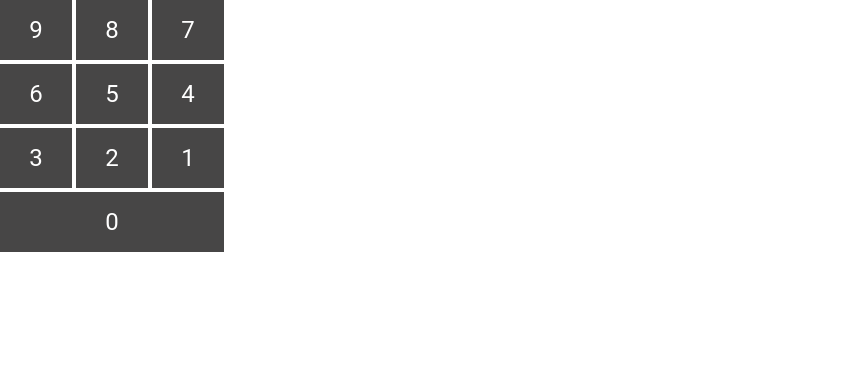
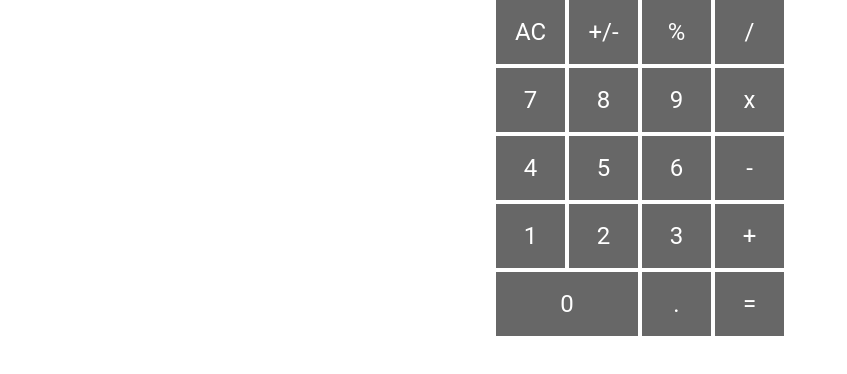
Before and after one commit to Bedlam343/Calculator, a React (Create React App) app in the folder frontend/: page / in a window 1280 px wide. Shown: the top 374 px of the page, without its empty margins (0-847 px from the left). Built offline with nearby package versions, Linux system fonts and the light colour scheme.

Commit message:
add entire grid

```diff
--- /dev/null
+++ b/frontend/src/App.module.css
@@ -0,0 +1,4 @@
+.box {
+  display: flex;
+  justify-content: center;
+}
--- a/frontend/src/App.tsx
+++ b/frontend/src/App.tsx
@@ -1,11 +1,14 @@
-import React from "react";
-import NumbersGrid from "./components/NumbersGrid";
+import Screen from "./components/Screen";
+import FullGrid from "./components/Grids/FullGrid";
+import cssClasses from "./App.module.css";
 
 function App() {
+  const { box } = cssClasses;
   return (
-    <>
-      <NumbersGrid />
-    </>
+    <div className={box}>
+      <Screen />
+      <FullGrid />
+    </div>
   );
 }
 
--- a/frontend/src/components/Cell.tsx
+++ /dev/null
@@ -1,15 +0,0 @@
-import { Box, Typography } from "@mui/material";
-import classes from "./Cell.module.css";
-
-const Cell: React.FC<{ children: string | number }> = ({ children }) => {
-  const numberClickHandler = () => {};
-  return (
-    <Box className={classes.box} onClick={numberClickHandler}>
-      <Typography className={classes.text} variant="h5" align="center">
-        {children}
-      </Typography>
-    </Box>
-  );
-};
-
-export default Cell;
--- a/frontend/src/components/Cell.module.css
+++ b/frontend/src/components/Grids/Cell.module.css
@@ -2,13 +2,14 @@
   display: flex;
   justify-content: center;
   align-items: center;
-  min-width: 100%;
-  min-height: 100%;
-  background: rgb(71, 70, 70);
+  min-width: 4em;
+  min-height: 4em;
+  background: rgb(103, 103, 103);
 }
 
 .box:hover {
   cursor: pointer;
+  background: rgb(78, 78, 78);
 }
 
 .text {
--- /dev/null
+++ b/frontend/src/components/Grids/Cell.tsx
@@ -0,0 +1,16 @@
+import { Typography } from "@mui/material";
+import cssClasses from "./Cell.module.css";
+
+const Cell: React.FC<{ children: string | number }> = ({ children }) => {
+  const { box, text } = cssClasses;
+  const numberClickHandler = () => {};
+  return (
+    <div className={box} onClick={numberClickHandler}>
+      <Typography className={text} variant="h5" align="center">
+        {children}
+      </Typography>
+    </div>
+  );
+};
+
+export default Cell;
--- /dev/null
+++ b/frontend/src/components/Grids/FullGrid.module.css
@@ -0,0 +1,3 @@
+.box {
+  width: 18em;
+}
--- /dev/null
+++ b/frontend/src/components/Grids/FullGrid.tsx
@@ -0,0 +1,72 @@
+import { Box, Grid } from "@mui/material";
+import Cell from "./Cell";
+import classes from "./FullGrid.module.css";
+
+const FullGrid = () => {
+  const { box } = classes;
+  return (
+    <Box className={box}>
+      <Grid container columns={4} spacing={0.5}>
+        <Grid item xs={1}>
+          <Cell>AC</Cell>
+        </Grid>
+        <Grid item xs={1}>
+          <Cell>+/-</Cell>
+        </Grid>
+        <Grid item xs={1}>
+          <Cell>%</Cell>
+        </Grid>
+        <Grid item xs={1}>
+          <Cell>/</Cell>
+        </Grid>
+        <Grid item xs={1}>
+          <Cell>7</Cell>
+        </Grid>
+        <Grid item xs={1}>
+          <Cell>8</Cell>
+        </Grid>
+        <Grid item xs={1}>
+          <Cell>9</Cell>
+        </Grid>
+        <Grid item xs={1}>
+          <Cell>x</Cell>
+        </Grid>
+        <Grid item xs={1}>
+          <Cell>4</Cell>
+        </Grid>
+        <Grid item xs={1}>
+          <Cell>5</Cell>
+        </Grid>
+        <Grid item xs={1}>
+          <Cell>6</Cell>
+        </Grid>
+        <Grid item xs={1}>
+          <Cell>-</Cell>
+        </Grid>
+        <Grid item xs={1}>
+          <Cell>1</Cell>
+        </Grid>
+        <Grid item xs={1}>
+          <Cell>2</Cell>
+        </Grid>
+        <Grid item xs={1}>
+          <Cell>3</Cell>
+        </Grid>
+        <Grid item xs={1}>
+          <Cell>+</Cell>
+        </Grid>
+        <Grid item xs={2}>
+          <Cell>0</Cell>
+        </Grid>
+        <Grid item xs={1}>
+          <Cell>.</Cell>
+        </Grid>
+        <Grid item xs={1}>
+          <Cell>=</Cell>
+        </Grid>
+      </Grid>
+    </Box>
+  );
+};
+
+export default FullGrid;
--- a/frontend/src/components/NumbersGrid.module.css
+++ /dev/null
@@ -1,8 +0,0 @@
-.box {
-  width: 14rem;
-}
-
-.itemGrid {
-  height: 4em;
-  width: 4em;
-}
--- a/frontend/src/components/NumbersGrid.tsx
+++ /dev/null
@@ -1,29 +0,0 @@
-import { Grid, Box } from "@mui/material";
-import Cell from "./Cell";
-import classes from "./NumbersGrid.module.css";
-
-const numbers: number[] = [9, 8, 7, 6, 5, 4, 3, 2, 1];
-
-const NumbersGrid = () => {
-  return (
-    <Box className={classes.box}>
-      <Grid
-        container
-        className={classes.containerGrid}
-        spacing={0.5}
-        columns={3}
-      >
-        {numbers.map((number) => (
-          <Grid className={classes.itemGrid} item xs={1}>
-            <Cell>{number}</Cell>
-          </Grid>
-        ))}
-        <Grid className={classes.itemGrid} item xs={3}>
-          <Cell>0</Cell>
-        </Grid>
-      </Grid>
-    </Box>
-  );
-};
-
-export default NumbersGrid;
--- a/frontend/src/components/OperatorsGrid.tsx
+++ /dev/null
@@ -1,5 +0,0 @@
-const OperatorsGrid = () => {
-  return <></>;
-};
-
-export default OperatorsGrid;
```
Also changed, not shown: frontend/src/components/OperatorsGrid.module.css (deleted).
